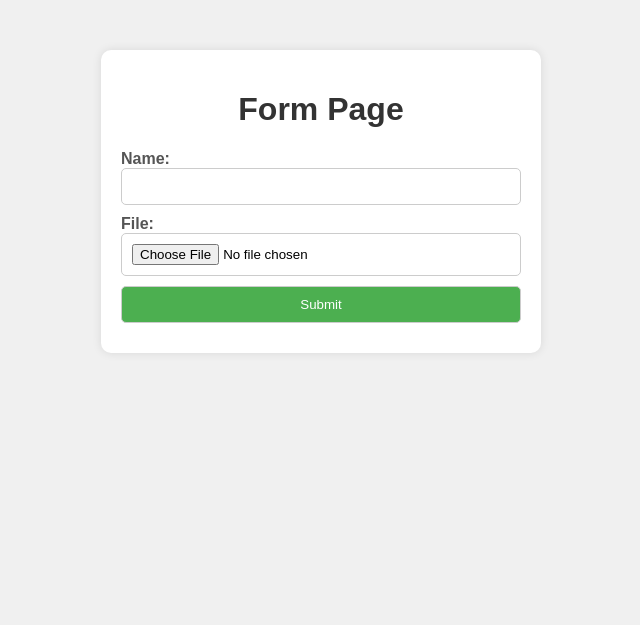
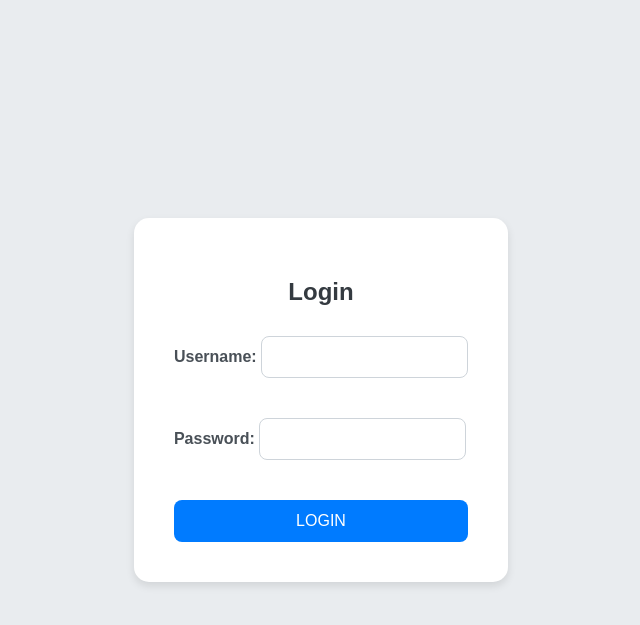
Before and after one commit to Vedikakammar123/dockerProject, a Django app: page / in a window 1280 px wide. Shown: the top 625 px of the page, without its empty margins (319-959 px from the left). Run offline with Django 5.2, Linux system fonts and the light colour scheme.

Commit message:
newdockerproject

```diff
--- a/my_app/main_app/settings.py
+++ b/my_app/main_app/settings.py
@@ -137,5 +137,5 @@ MEDIA_ROOT=os.path.join(BASE_DIR,'media')
 
 DEFAULT_AUTO_FIELD = 'django.db.models.BigAutoField'
 
-LOGIN_REDIRECT_URL = '/show_records/'
+
 LOGIN_URL = '/login/'
--- a/my_app/sub_app/urls.py
+++ b/my_app/sub_app/urls.py
@@ -2,8 +2,11 @@ from django.urls import path
 from . import views
 
 urlpatterns = [
-    path('', views.form_page, name='form_page'),
+    path('form_page', views.form_page, name='form_page'),
     path('thank_you/<int:user_info_id>/', views.thank_you, name='thank_you'),
     path('show_records/', views.show_records, name='show_records'),
-    path('login/', views.user_login, name='login'),
+    path('logout/', views.user_logout, name='user_logout'),  # Logout URL
+
+    path('login/', views.user_login, name='login'),  # Ensure login path is defined
+    path('', views.user_login, name='index'),
 ]
--- a/my_app/sub_app/views.py
+++ b/my_app/sub_app/views.py
@@ -1,11 +1,11 @@
 from django.db.models import Count
 from django.urls import reverse
 from django.shortcuts import render, redirect
+from django.contrib.auth import authenticate, login
+from django.contrib.auth.decorators import login_required
+from .forms import UserLoginForm
 from .models import MyModel
-from django.contrib.auth import login, authenticate
-from django.contrib.auth.forms import AuthenticationForm
-from .forms import UserLoginForm
-
+from django.contrib.auth import logout
 
 
 import random
@@ -27,6 +27,7 @@ def thank_you(request, user_info_id):
         'show_records_url': reverse('show_records')
     })
 
+@login_required
 def show_records(request):
     all_user_info = MyModel.objects.values('text').annotate(text_count=Count('text'))
     sorted_data = sorted(list(all_user_info), key=lambda x: x['text_count'])
@@ -42,9 +43,8 @@ def show_records(request):
     })
 
 def user_login(request):
-    error_message = None
     if request.method == 'POST':
-        form = UserLoginForm(data=request.POST)
+        form = UserLoginForm(request, data=request.POST)
         if form.is_valid():
             username = form.cleaned_data['username']
             password = form.cleaned_data['password']
@@ -53,11 +53,16 @@ def user_login(request):
                 login(request, user)
                 return redirect('show_records')
             else:
-                error_message = "Invalid username or password. Please try again."
+                error_message = "Invalid username or password"
         else:
-            error_message = "Invalid username or password. Please try again."
-
+            error_message = "Invalid username or password"
     else:
         form = UserLoginForm()
+        error_message = ""
 
-    return render(request, 'login.html', {'form': form,'error_message': error_message})
+    return render(request, 'login.html', {'form': form, 'error_message': error_message})
+
+@login_required
+def user_logout(request):
+    logout(request)
+    return redirect('login')  # Redirect to the login page after logout
```
Also changed, not shown: my_app/templates/show_records.html (+8 -3 lines), my_app/media/image/alaram_dqoyxOD.png (added), my_app/media/image/alaram_uMZXk6U.png (added), my_app/media/image/alaramblue_ujwIicD.png (added), my_app/media/image/control.png (added), my_app/media/image/control_oqgoIMF.png (added), my_app/media/image/dashboard.png (added), my_app/media/image/dashboard_cusCJae.png (added), my_app/media/image/hand.png (added), my_app/media/image/hand1.png (added), my_app/media/image/icon.png (added), my_app/media/image/icon_93ka0KZ.png (added).
